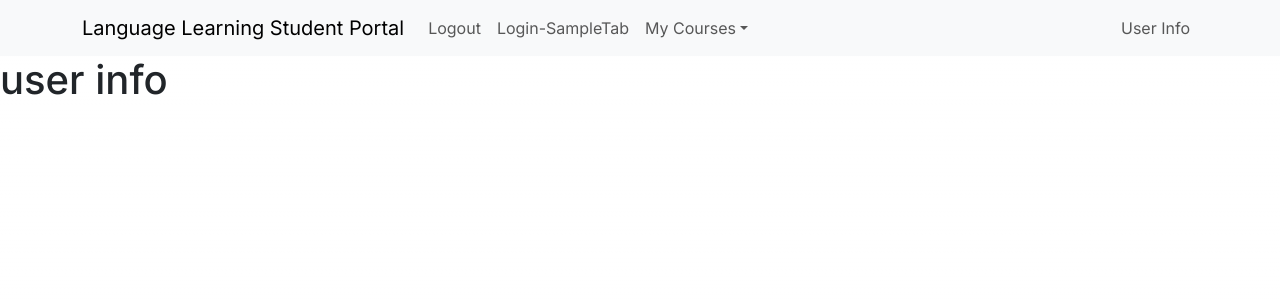
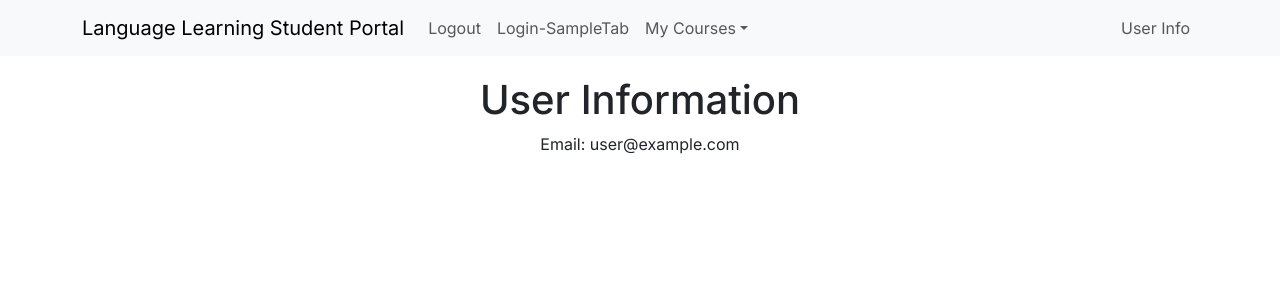
Before and after one commit to chengkuanz/studentportal, a Next.js app: page /user in a window 1280 px wide. Shown: the top 300 px of the page. Built offline with nearby package versions, Linux system fonts and the light colour scheme; no server answers; sample sign-in values are in the browser's storage.

Commit message:
user info page now can display data from database

```diff
--- a/app/user/page.tsx
+++ b/app/user/page.tsx
@@ -1,12 +1,34 @@
-import styles from "@/styles/Home.module.css";
-import { Inter } from "next/font/google";
-import Head from "next/head";
-import Image from "next/image";
+"use client"; // This is a client component
+import React, { useEffect, useState } from 'react';
+import { useAuth } from '../../context/AuthContext';
 
-const inter = Inter({ subsets: ["latin"] });
+const User = () => {
+    const { user } = useAuth();
+    const [userData, setUserData] = useState({ email: '' });
 
-function AddCourse() {
-    return <h1>user info</h1>;
+    useEffect(() => {
+        if (user) {
+            setUserData({ email: user.email });
+        }
+    }, [user]);
+
+    if (!user) {
+        return <div>Loading...</div>;
+    }
+
+    return (
+        <div
+            style={{
+                width: '40%',
+                margin: 'auto',
+                textAlign: 'center',
+                marginTop: '20px'
+            }}
+        >
+            <h1>User Information</h1>
+            <p>Email: {userData.email}</p>
+        </div>
+    );
 }
 
-export default AddCourse;
+export default User;
```
